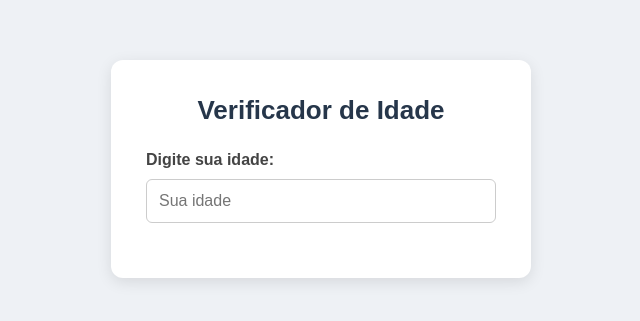
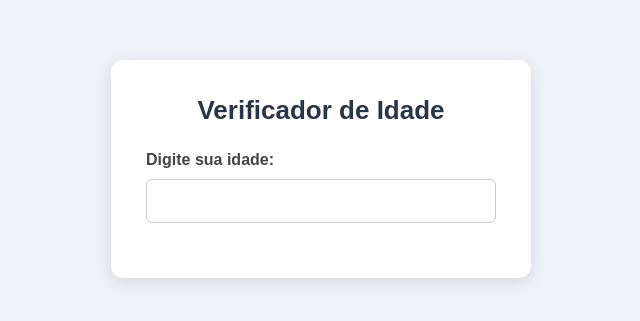
Before and after one commit to jpps-dev/Age-Checker, a plain HTML site: page Index.html in a window 1280 px wide. Shown: the part 231-552 px from the top of the page, 319-959 px from the left. Drawn offline with Linux system fonts and the light colour scheme.

Commit message:
Refactor Index.html structure and add div container
Updated the HTML structure by adding a div container and adjusting the input element.

```diff
--- a/Index.html
+++ b/Index.html
@@ -5,16 +5,18 @@
     <meta name="viewport" content="width=device-width, initial-scale=1.0">
     <title>Age Checker</title>
     <link rel="stylesheet" href="style.css">
-    <script src="script.js" defer></script>
 </head>
 <body>
-    <main class="container">
+
+    <div class="container">
         <h1>Verificador de Idade</h1>
 
         <label for="idade">Digite sua idade:</label>
-        <input type="number" id="idade" placeholder="Sua idade">
+        <input type="number" id="idade">
 
         <p id="mensagem"></p>
-    </main>
+    </div>
+
+    <script src="script.js"></script>
 </body>
 </html>
```
